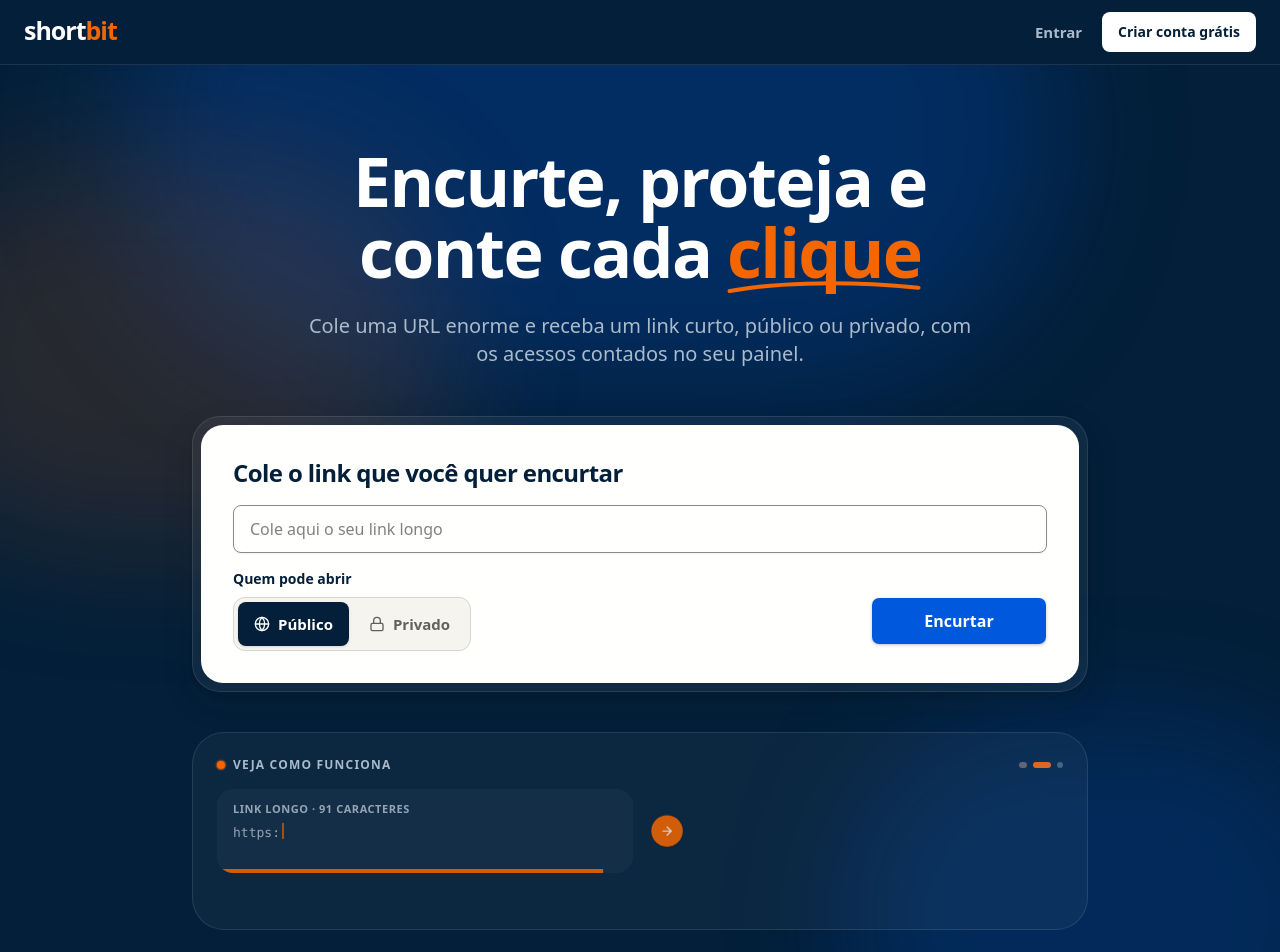
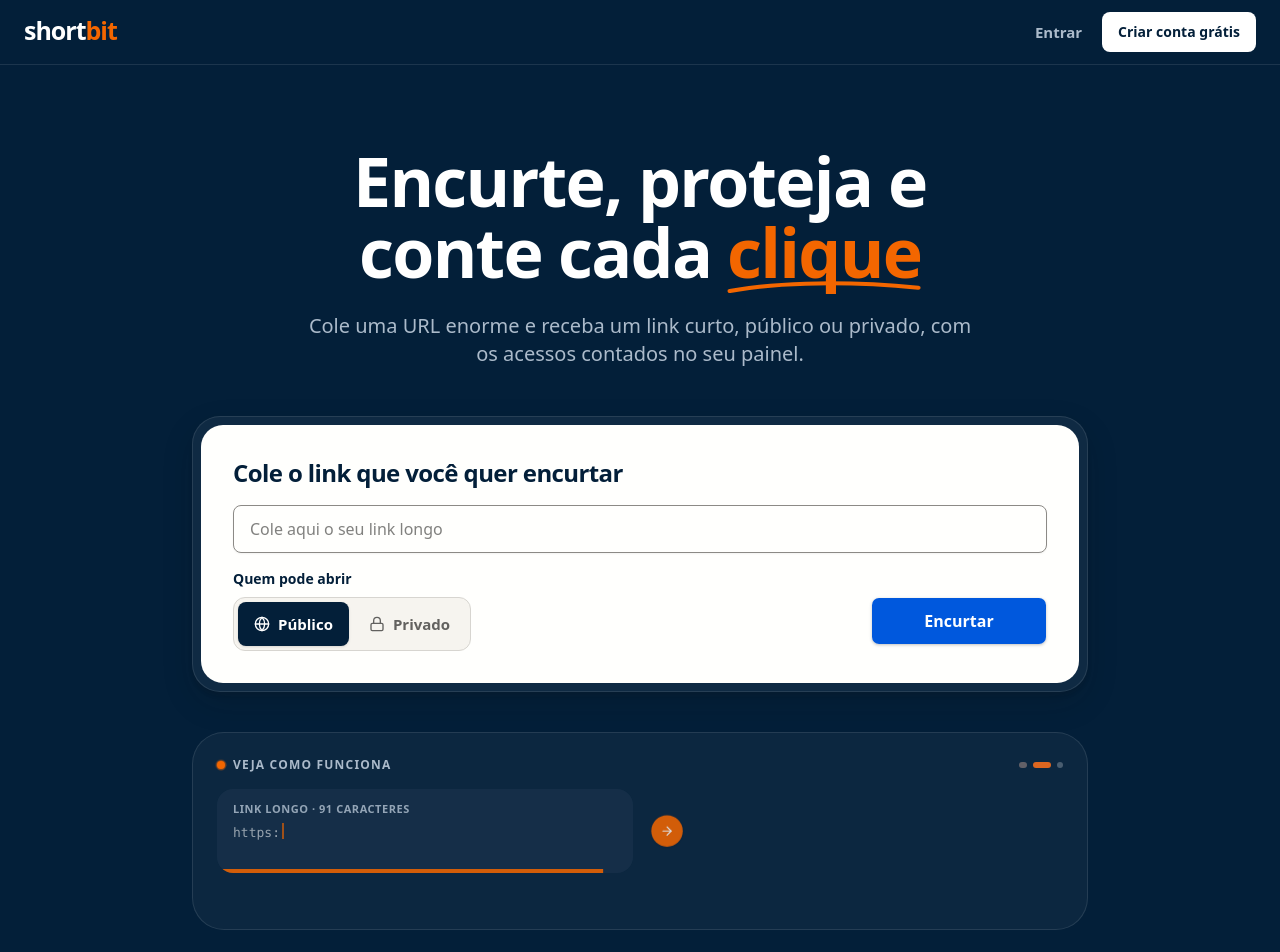
Before and after one commit to fredsaggio/shortbit, a React (Vite) app in the folder frontend/: page / in a window 1280 px wide. Shown: the top 952 px of the page. Built offline with nearby package versions, Linux system fonts and the light colour scheme; no server answers.

Commit message:
style(front): solid navy behind the home headline
The drifting blurred glows behind the hero are gone, and with them the
unused aurora keyframes. The floating links and the link strip stay.

```diff
--- a/frontend/src/index.css
+++ b/frontend/src/index.css
@@ -92,9 +92,6 @@
   --animate-float: float 7s ease-in-out infinite;
   --animate-draw: draw 900ms cubic-bezier(0.65, 0, 0.35, 1) both;
   --animate-caret: caret 1s steps(1) infinite;
-  --animate-aurora-a: aurora-a 18s ease-in-out infinite alternate;
-  --animate-aurora-b: aurora-b 24s ease-in-out infinite alternate;
-  --animate-aurora-c: aurora-c 30s ease-in-out infinite alternate;
   --animate-marquee: marquee 45s linear infinite;
 
   @keyframes float {
@@ -113,33 +110,6 @@
     }
     to {
       stroke-dashoffset: 0;
-    }
-  }
-
-  @keyframes aurora-a {
-    from {
-      transform: translate3d(-12%, -6%, 0) scale(1);
-    }
-    to {
-      transform: translate3d(14%, 8%, 0) scale(1.15);
-    }
-  }
-
-  @keyframes aurora-b {
-    from {
-      transform: translate3d(10%, 4%, 0) scale(1.1);
-    }
-    to {
-      transform: translate3d(-16%, -8%, 0) scale(0.95);
-    }
-  }
-
-  @keyframes aurora-c {
-    from {
-      transform: translate3d(0, 10%, 0) scale(0.9);
-    }
-    to {
-      transform: translate3d(6%, -12%, 0) scale(1.2);
     }
   }
 
--- a/frontend/src/pages/HomePage.tsx
+++ b/frontend/src/pages/HomePage.tsx
@@ -262,15 +262,7 @@ export function HomePage() {
   return (
     <>
       <section className="relative overflow-hidden bg-navy text-white">
-        {/* Living background: three soft lights drift without end and lag
-            behind the scroll; the floating links drift the other way. */}
-        <Parallax speed={0.35} aria-hidden="true" className="pointer-events-none absolute inset-0">
-          <div className="absolute -top-40 left-1/2 h-[480px] w-[900px] -translate-x-1/2">
-            <div className="absolute inset-0 rounded-full bg-action/25 blur-3xl motion-safe:animate-aurora-a" />
-          </div>
-          <div className="absolute top-24 -left-32 h-[360px] w-[520px] rounded-full bg-brand/15 blur-3xl motion-safe:animate-aurora-b" />
-          <div className="absolute -right-24 bottom-0 h-[420px] w-[560px] rounded-full bg-action/20 blur-3xl motion-safe:animate-aurora-c" />
-        </Parallax>
+        {/* Solid navy background; the floating links drift against the scroll. */}
         <Parallax speed={-0.12} aria-hidden="true" className="pointer-events-none absolute inset-0">
           <FloatingLinks />
         </Parallax>
```
